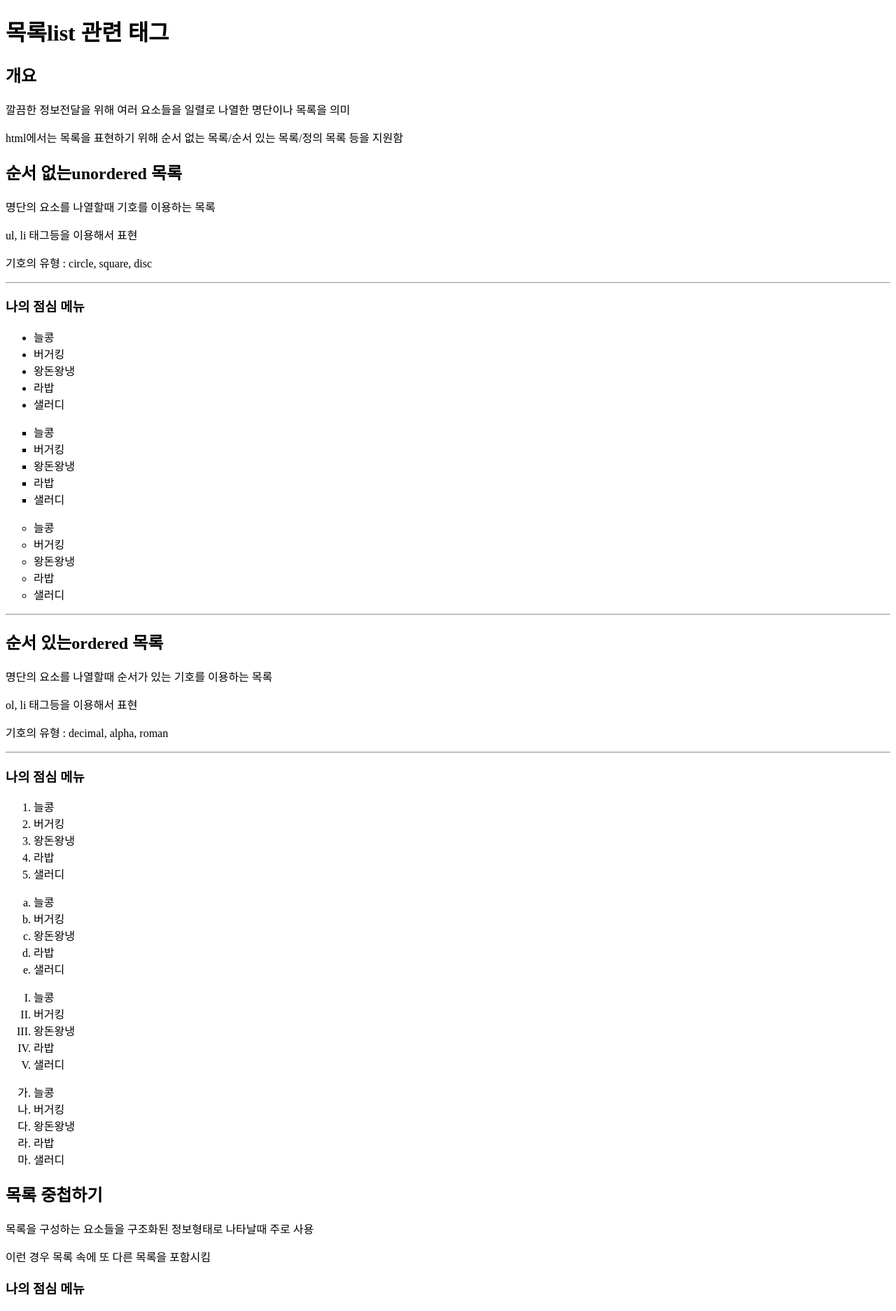
After one commit to gongbu22/frontends, a FastAPI app: template views/templates/html/04list.html in a window 1280 px wide. The commit adds this page. Shown: the top 1873 px of the page at 70% size. Run offline with FastAPI, Linux system fonts and the light colour scheme; the template is opened without the code that fills it, so the values that code supplies are empty.

Commit message:
html5 - 텍스트, 링크, 목록, 테이블 관련 태그

```diff
--- a/views/templates/html/01layout.html
+++ b/views/templates/html/01layout.html
@@ -26,6 +26,7 @@
     <p>브라우저에 의해 시각적요소로 나타나지는 않음</p>
 
     <h2>html 문서 구조</h2>
+    <a id = "docstr"></a>
     <p>doctype</p>
     <p>html</p>
     <p>head</p>
--- /dev/null
+++ b/views/templates/html/04list.html
@@ -0,0 +1,148 @@
+<!DOCTYPE html>
+<html lang="ko">
+<head>
+    <meta charset="UTF-8">
+    <title>목록 관련 태그</title>
+</head>
+<body>
+    <h1>목록list 관련 태그</h1>
+    <h2>개요</h2>
+    <p>깔끔한 정보전달을 위해 여러 요소들을
+    일렬로 나열한 명단이나 목록을 의미</p>
+    <p>html에서는 목록을 표현하기 위해
+        순서 없는 목록/순서 있는 목록/정의 목록 등을 지원함</p>
+
+    <h2>순서 없는unordered 목록</h2>
+    <p>명단의 요소를 나열할때 기호를 이용하는 목록</p>
+    <p>ul, li 태그등을 이용해서 표현</p>
+    <p>기호의 유형 : circle, square, disc</p>
+
+    <hr>
+    <h3>나의 점심 메뉴</h3>
+    <ul>
+        <li>늘콩</li>
+        <li>버거킹</li>
+        <li>왕돈왕냉</li>
+        <li>라밥</li>
+        <li>샐러디</li>
+    </ul>
+    <ul type="square">
+        <li>늘콩</li>
+        <li>버거킹</li>
+        <li>왕돈왕냉</li>
+        <li>라밥</li>
+        <li>샐러디</li>
+    </ul>
+    <ul type="circle">
+        <li>늘콩</li>
+        <li>버거킹</li>
+        <li>왕돈왕냉</li>
+        <li>라밥</li>
+        <li>샐러디</li>
+    </ul>
+
+    <hr>
+    <h2>순서 있는ordered 목록</h2>
+    <p>명단의 요소를 나열할때 순서가 있는 기호를 이용하는 목록</p>
+    <p>ol, li 태그등을 이용해서 표현</p>
+    <p>기호의 유형 : decimal, alpha, roman</p>
+
+    <hr>
+    <h3>나의 점심 메뉴</h3>
+    <ol>
+        <li>늘콩</li>
+        <li>버거킹</li>
+        <li>왕돈왕냉</li>
+        <li>라밥</li>
+        <li>샐러디</li>
+    </ol>
+    <ol style="list-style-type: lower-alpha">
+        <li>늘콩</li>
+        <li>버거킹</li>
+        <li>왕돈왕냉</li>
+        <li>라밥</li>
+        <li>샐러디</li>
+    </ol>
+    <ol style="list-style-type: upper-roman">
+        <li>늘콩</li>
+        <li>버거킹</li>
+        <li>왕돈왕냉</li>
+        <li>라밥</li>
+        <li>샐러디</li>
+    </ol>
+    <ol style="list-style-type: hangul">
+        <li>늘콩</li>
+        <li>버거킹</li>
+        <li>왕돈왕냉</li>
+        <li>라밥</li>
+        <li>샐러디</li>
+    </ol>
+
+    <h2>목록 중첩하기</h2>
+    <p>목록을 구성하는 요소들을 구조화된 정보형태로 나타날때 주로 사용</p>
+    <p>이런 경우 목록 속에 또 다른 목록을 포함시킴</p>
+
+
+    <h3>나의 점심 메뉴</h3>
+    <ul>
+        <li>분식
+            <ul>
+                <li>면류</li>
+                    <ul>
+                        <li>쫄면</li>
+                        <li>라면</li>
+                        <li>냉면</li>
+                    </ul>
+                <li>떡볶이</li>
+                <li>김밥</li>
+                <li>순대</li>
+            </ul>
+        </li>
+        <li>한식</li>
+            <ul>
+                <li>비빔밥</li>
+                <li>불고기</li>
+                <li>떡갈비</li>
+                <li>잡채</li>
+            </ul>
+        <li>일식</li>
+            <ul>
+                <li>초밥</li>
+                    <ul>
+                        <li>회초밥</li>
+                            <ul>
+                                <li>흰생선초밥</li>
+                                    <ul>
+                                        <li>광어초밥</li>
+                                        <li>우럭초밥</li>
+                                    </ul>
+                                <li>장어초밥</li>
+                                <li>연어초밥</li>
+                            </ul>
+                        <li>계란초밥</li>
+                    </ul>
+                <li>우동</li>
+                <li>돈까스</li>
+            </ul>
+        <li>중식</li>
+            <ul>
+                <li>짬뽕</li>
+                <li>탕수육</li>
+                <li>마라탕</li>
+            </ul>
+        <li>양식</li>
+            <ul>
+                <li>파스타</li>
+                    <ul>
+                        <li>토마토파스타</li>
+                        <li>로제파스타</li>
+                        <li>크림파스타</li>
+                    </ul>
+                <li>리조또</li>
+                <li>스테이크</li>
+            </ul>
+    </ul>
+
+    <p></p>
+</body>
+</html>
--- a/views/templates/html/index.html
+++ b/views/templates/html/index.html
@@ -8,6 +8,8 @@
     <h1>HTML5</h1>
     <ul>
         <li>01 - HTML 레이아웃 [<a href="/html/layout">이동</a>]</li>
+        <li>02 - 텍스트 [<a href="/html/text">이동</a>]</li>
+        <li>03 - 링크 [<a href="/html/link">이동</a>]</li>
     </ul>
 </body>
 </html>
```
Also changed, not shown: app/routes/html.py (+17 -1 lines), views/templates/emp/emp.html (+9 -2 lines), views/templates/html/02text.html (added, +138 -0 lines), views/templates/html/03link.html (added, +45 -0 lines), views/templates/html/05table.html (added, +125 -0 lines).
